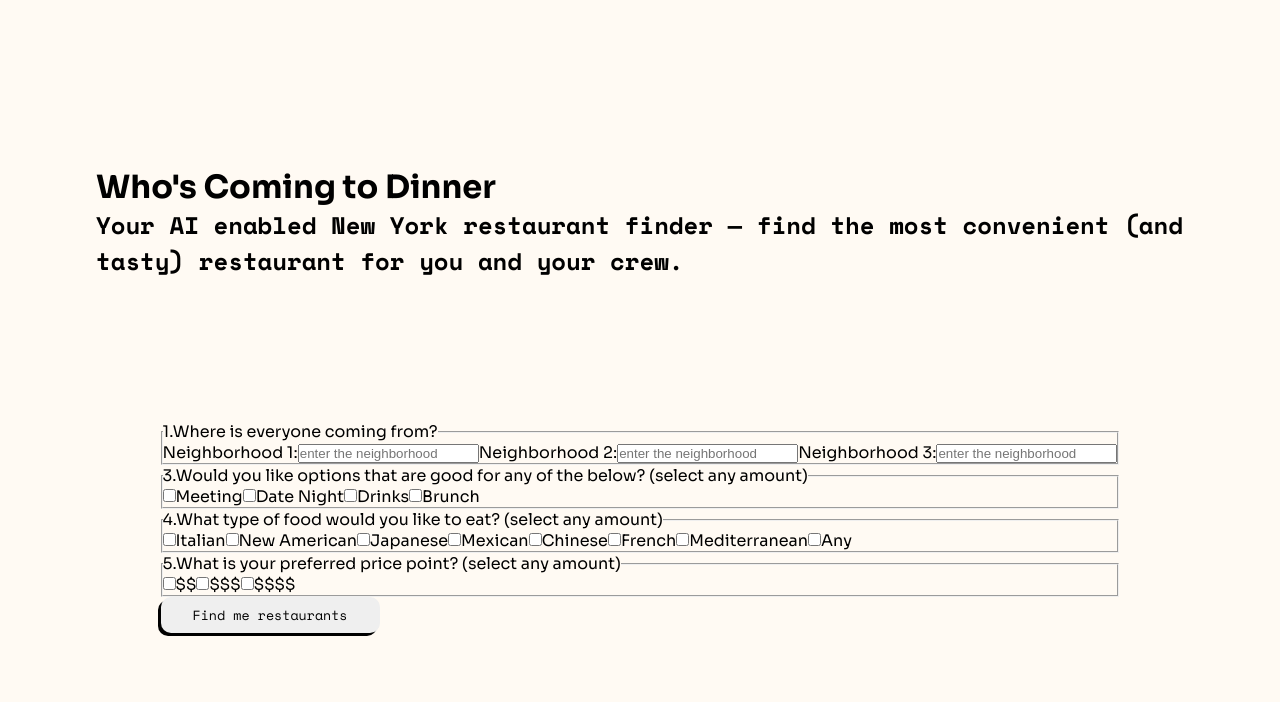
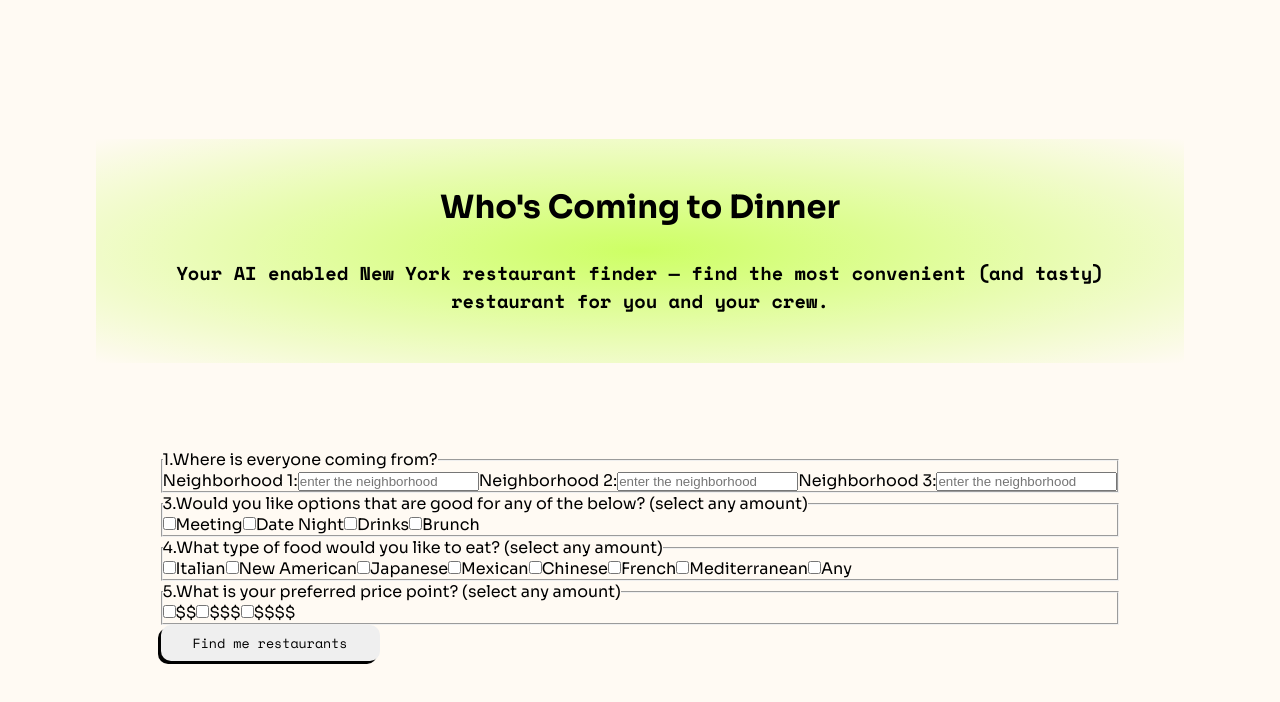
Before and after one commit to ajasinger/dinner-app, a Next.js app: page / in a window 1280 px wide. Shown: the top 702 px of the page. Built offline with nearby package versions, Linux system fonts and the light colour scheme.

Commit message:
add header gradient

```diff
--- a/components/HeaderBlock.jsx
+++ b/components/HeaderBlock.jsx
@@ -1,11 +1,13 @@
+import styles from '@/styles/HeaderBlock.module.css'
+
 const HeaderBlock = () => {
     return (
-        <div className="header-block">
-            <h1>Who's Coming to Dinner</h1>
-            <h2>
+        <div className={styles.header}>
+            <h1 className={styles.title}>Who's Coming to Dinner</h1>
+            <h3>
                 Your AI enabled New York restaurant finder &mdash; find the most convenient
                 (and tasty) restaurant for you and your crew.
-            </h2>
+            </h3>
         </div>
     );
 }
--- a/styles/HeaderBlock.module.css
+++ b/styles/HeaderBlock.module.css
@@ -0,0 +1,9 @@
+.header {
+    text-align: center;
+    padding: 3rem;
+    background-image: radial-gradient(#CDFF64, transparent)
+}
+
+.title {
+    padding-bottom: 2rem;
+}
```
